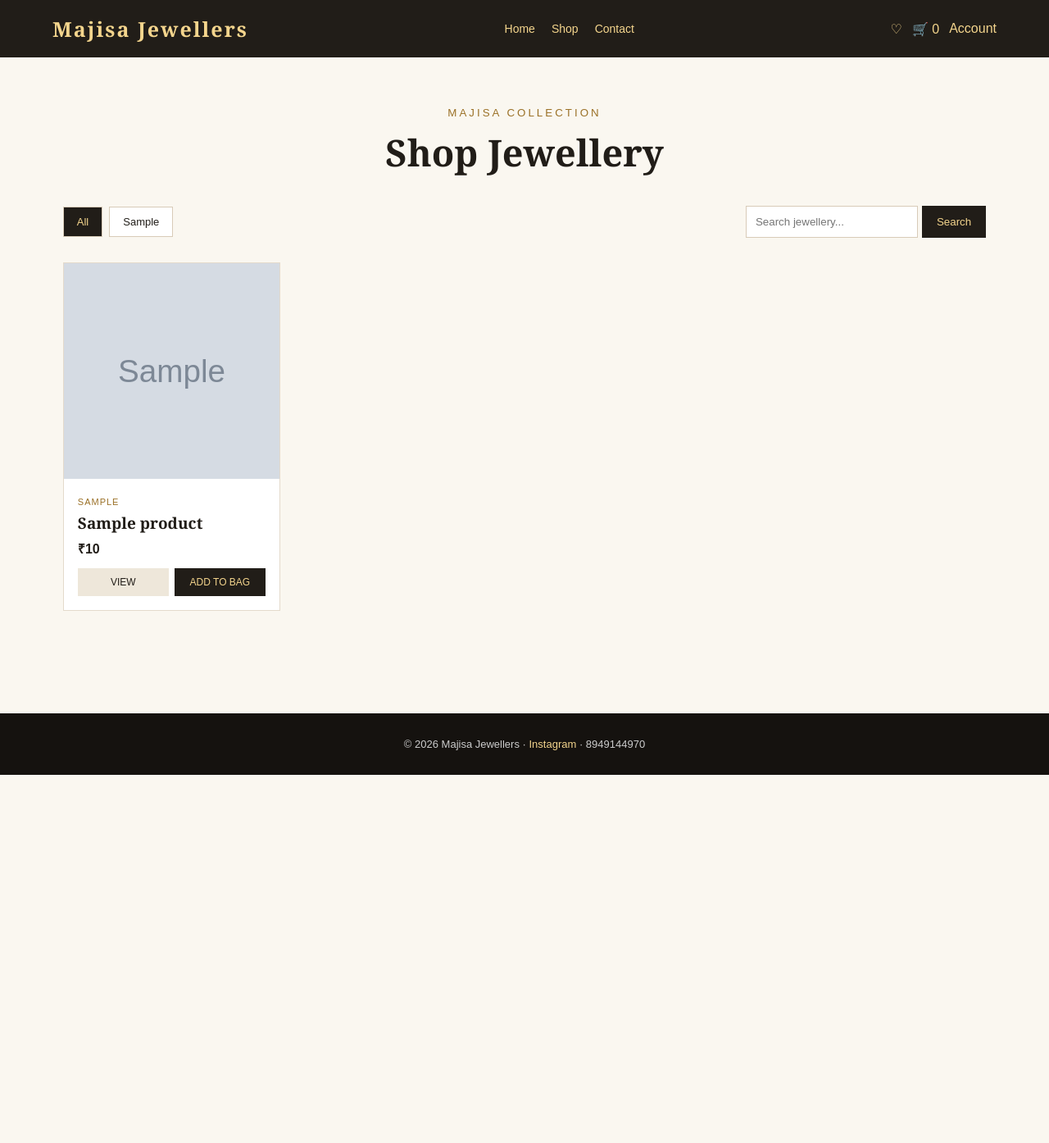
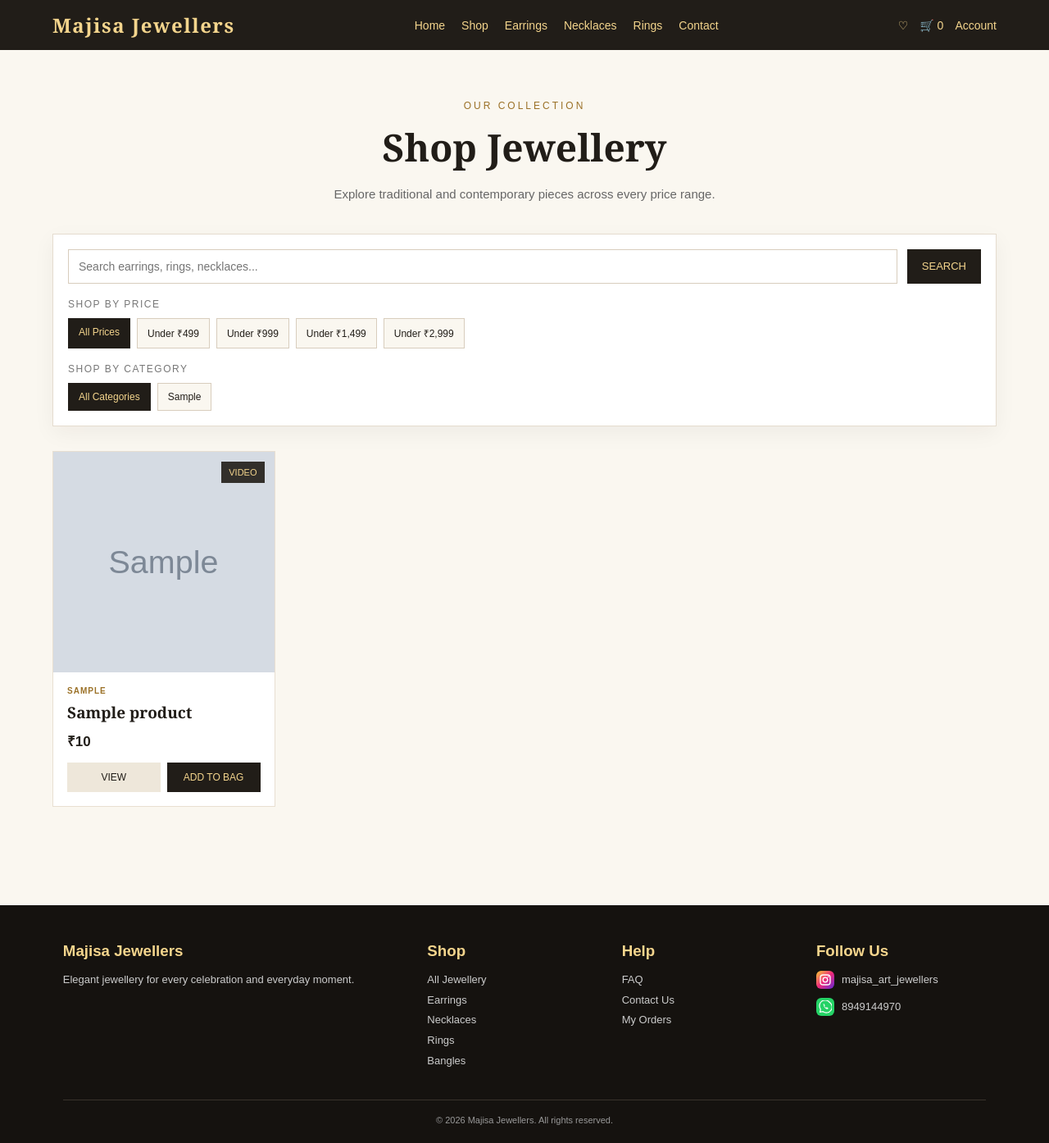
Before and after one commit to kssoni52205-dev/majisa-jewellers, a Flask app: page /products in a window 1280 px wide. Shown: the whole page at 82% size. Before the commit the page ends 945 px from the top, so only its background shows below. Run offline with Flask 3, Linux system fonts and the light colour scheme; data comes from the database, SQL or seed files in the repository; tables that the repository leaves empty hold one stand-in row (values such as "Sample post"); grey boxes marked "Sample" are stand-in pictures.

Commit message:
Update products.html

```diff
--- a/templates/products.html
+++ b/templates/products.html
@@ -3,408 +3,183 @@
 <head>
 <meta charset="UTF-8">
 <meta name="viewport" content="width=device-width, initial-scale=1.0">
-
-    <title>Shop Jewellery | Majisa Jewellers</title>
-
+<title>Shop | Majisa Jewellers</title>
+<meta name="description" content="Shop elegant jewellery at Majisa Jewellers.">
 <style>
-        * {
-            box-sizing: border-box;
-            margin: 0;
-            padding: 0;
-        }
-
-        body {
-            background: #faf7f0;
-            color: #211d18;
-            font-family: Georgia, "Times New Roman", serif;
-        }
-
-        a {
-            color: inherit;
-            text-decoration: none;
-        }
-
-        header {
-            background: #211d18;
-            color: #f4d58d;
-            padding: 18px 5%;
-            display: flex;
-            justify-content: space-between;
-            align-items: center;
-            gap: 20px;
-        }
-
-        .brand {
-            font-size: 25px;
-            font-weight: bold;
-            letter-spacing: 2px;
-        }
-
-        nav {
-            display: flex;
-            gap: 20px;
-            font-family: Arial, sans-serif;
-            font-size: 14px;
-        }
-
-        .actions {
-            font-family: Arial, sans-serif;
-            display: flex;
-            gap: 12px;
-        }
-
-        .page {
-            padding: 55px 6%;
-        }
-
-        .heading {
-            text-align: center;
-            margin-bottom: 35px;
-        }
-
-        .heading small {
-            color: #9b7127;
-            font-family: Arial, sans-serif;
-            letter-spacing: 3px;
-            text-transform: uppercase;
-        }
-
-        .heading h1 {
-            font-size: 45px;
-            margin-top: 8px;
-        }
-
-        .toolbar {
-            display: flex;
-            justify-content: space-between;
-            align-items: center;
-            gap: 15px;
-            margin-bottom: 30px;
-            flex-wrap: wrap;
-        }
-
-        .categories {
-            display: flex;
-            gap: 8px;
-            flex-wrap: wrap;
-        }
-
-        .category {
-            border: 1px solid #d8cbb8;
-            padding: 10px 16px;
-            font-family: Arial, sans-serif;
-            font-size: 13px;
-            background: white;
-        }
-
-        .category.active,
-        .category:hover {
-            background: #211d18;
-            color: #f4d58d;
-        }
-
-        .search {
-            display: flex;
-            gap: 5px;
-        }
-
-        .search input {
-            width: 210px;
-            padding: 11px;
-            border: 1px solid #d8cbb8;
-            outline: none;
-        }
-
-        .search button {
-            padding: 11px 18px;
-            border: 0;
-            background: #211d18;
-            color: #f4d58d;
-            cursor: pointer;
-        }
-
-        .products {
-            display: grid;
-            grid-template-columns: repeat(4, 1fr);
-            gap: 22px;
-        }
-
-        .product {
-            background: white;
-            border: 1px solid #e4dacb;
-        }
-
-        .product img,
-        .no-image {
-            width: 100%;
-            aspect-ratio: 1 / 1;
-            object-fit: cover;
-            background: #eee7da;
-        }
-
-        .info {
-            padding: 17px;
-        }
-
-        .category-name {
-            color: #9b7127;
-            font-family: Arial, sans-serif;
-            font-size: 11px;
-            text-transform: uppercase;
-            letter-spacing: 1px;
-        }
-
-        h2 {
-            font-size: 19px;
-            margin: 7px 0;
-        }
-
-        .price {
-            font-family: Arial, sans-serif;
-            font-weight: bold;
-            margin-bottom: 13px;
-        }
-
-        .buttons {
-            display: flex;
-            gap: 7px;
-        }
-
-        .btn {
-            flex: 1;
-            text-align: center;
-            padding: 10px 5px;
-            font-family: Arial, sans-serif;
-            font-size: 12px;
-            background: #211d18;
-            color: #f4d58d;
-        }
-
-        .btn.light {
-            background: #eee7da;
-            color: #211d18;
-        }
-
-        .empty {
-            grid-column: 1 / -1;
-            text-align: center;
-            padding: 70px 20px;
-            font-family: Arial, sans-serif;
-        }
-
-        footer {
-            margin-top: 70px;
-            background: #15120f;
-            color: #ccc;
-            padding: 30px 6%;
-            text-align: center;
-            font-family: Arial, sans-serif;
-            font-size: 13px;
-        }
-
-        footer a {
-            color: #f4d58d;
-        }
-
-        @media (max-width: 950px) {
-            .products {
-                grid-template-columns: repeat(3, 1fr);
-            }
-
-            nav {
-                display: none;
-            }
-        }
-
-        @media (max-width: 650px) {
-            .products {
-                grid-template-columns: repeat(2, 1fr);
-            }
-
-            .heading h1 {
-                font-size: 34px;
-            }
-
-            .search {
-                width: 100%;
-            }
-
-            .search input {
-                flex: 1;
-                width: auto;
-            }
-        }
-
-        @media (max-width: 430px) {
-            .products {
-                grid-template-columns: 1fr;
-            }
-        }
+*{box-sizing:border-box;margin:0;padding:0}
+html{scroll-behavior:smooth}
+body{background:#faf7f0;color:#211d18;font-family:Georgia,"Times New Roman",serif}
+a{text-decoration:none;color:inherit}
+img{max-width:100%}
+header{background:#211d18;color:#f4d58d;padding:14px 5%;display:flex;align-items:center;justify-content:space-between;gap:20px;position:sticky;top:0;z-index:1000}
+.brand{font-size:24px;font-weight:bold;letter-spacing:1.5px}
+nav{display:flex;gap:20px;font:14px Arial,sans-serif}
+nav a,.actions a{transition:.25s}
+nav a:hover,.actions a:hover{color:#fff}
+.actions{display:flex;gap:14px;font:14px Arial,sans-serif}
+.page{max-width:1300px;margin:auto;padding:55px 5%}
+.page-head{text-align:center;margin-bottom:35px}
+.page-head small{color:#9b7127;font:12px Arial,sans-serif;letter-spacing:3px;text-transform:uppercase}
+.page-head h1{font-size:46px;margin-top:10px}
+.page-head p{max-width:650px;margin:14px auto 0;color:#666;font:15px/1.7 Arial,sans-serif}
+.shop-tools{background:#fff;border:1px solid #e5dccf;padding:18px;margin-bottom:30px;box-shadow:0 8px 25px rgba(33,29,24,.05)}
+.tool-row{display:flex;gap:12px;flex-wrap:wrap}
+.search-box{flex:1 1 260px}
+input{width:100%;padding:12px;border:1px solid #d8cdbd;background:#fff;color:#211d18;font:14px Arial,sans-serif}
+.tool-button{border:0;background:#211d18;color:#f4d58d;padding:12px 18px;font:13px Arial,sans-serif;cursor:pointer}
+.tool-button:hover{background:#9b7127;color:#fff}
+.filter-title{font:12px Arial,sans-serif;color:#777;text-transform:uppercase;letter-spacing:1.5px;margin:18px 0 10px}
+.price-links,.category-links{display:flex;gap:8px;flex-wrap:wrap}
+.filter-link{padding:9px 12px;border:1px solid #d8cdbd;font:12px Arial,sans-serif;background:#faf7f0}
+.filter-link.active,.filter-link:hover{background:#211d18;color:#f4d58d;border-color:#211d18}
+.products{display:grid;grid-template-columns:repeat(4,1fr);gap:22px}
+.product{background:#fff;border:1px solid #e8dfd1;overflow:hidden;opacity:0;transform:translateY(24px);animation:cardIn .7s ease forwards;transition:.28s}
+.product:hover{transform:translateY(-6px);box-shadow:0 16px 30px rgba(33,29,24,.11)}
+.product-media{position:relative;background:#eee7da;overflow:hidden}
+.product-image{width:100%;aspect-ratio:1/1;object-fit:cover;display:block;transition:transform .55s ease}
+.product:hover .product-image{transform:scale(1.045)}
+.sale-badge{position:absolute;top:12px;left:12px;z-index:2;background:#b3342f;color:#fff;padding:7px 9px;font:bold 11px Arial,sans-serif}
+.video-badge{position:absolute;right:12px;top:12px;z-index:2;background:rgba(33,29,24,.9);color:#f4d58d;padding:7px 9px;font:11px Arial,sans-serif}
+.product-info{padding:17px}
+.category{color:#9b7127;font:bold 10px Arial,sans-serif;text-transform:uppercase;letter-spacing:1px}
+.product h3{font-size:19px;margin:8px 0 10px}
+.price{display:flex;align-items:center;gap:8px;flex-wrap:wrap;margin-bottom:15px;font:bold 17px Arial,sans-serif}
+.old-price{color:#999;text-decoration:line-through;font:13px Arial,sans-serif}
+.discount-text{color:#b3342f;font:12px Arial,sans-serif}
+.buttons{display:flex;gap:8px}
+.button{flex:1;text-align:center;padding:11px 8px;background:#211d18;color:#f4d58d;font:12px Arial,sans-serif}
+.button.light{background:#eee7da;color:#211d18}
+.button:hover{background:#9b7127;color:#fff}
+.button.light:hover{background:#d9cfbe;color:#211d18}
+.empty{background:#fff;border:1px solid #e4dbcc;padding:65px 20px;text-align:center;color:#777;font:14px Arial,sans-serif}
+footer{background:#15120f;color:#ccc;padding:45px 6% 22px;margin-top:65px;font-family:Arial,sans-serif}
+.footer-grid{display:grid;grid-template-columns:2fr 1fr 1fr 1fr;gap:30px;margin-bottom:35px}
+footer h3{color:#f4d58d;margin-bottom:12px}
+footer p,footer a{font-size:13px;line-height:1.9;color:#ccc}
+footer a:hover{color:#f4d58d}
+.social-link{display:flex;align-items:center;gap:9px;margin-bottom:8px}
+.social-icon{width:22px;height:22px;display:inline-flex;align-items:center;justify-content:center;border-radius:6px;flex-shrink:0}
+.social-svg{width:16px;height:16px;display:block}
+.instagram-icon{background:linear-gradient(135deg,#f9ce34,#ee2a7b,#6228d7);color:#fff}
+.whatsapp-icon{background:#25D366;color:#fff}
+.copyright{border-top:1px solid #39332c;padding-top:18px;text-align:center;font-size:11px;color:#999}
+@keyframes cardIn{to{opacity:1;transform:translateY(0)}}
+@media(max-width:1000px){.products{grid-template-columns:repeat(3,1fr)}.footer-grid{grid-template-columns:repeat(2,1fr)}}
+@media(max-width:760px){nav{display:none}.products{grid-template-columns:repeat(2,1fr)}.page{padding:40px 5%}.page-head h1{font-size:36px}}
+@media(max-width:520px){.products{grid-template-columns:1fr}.footer-grid{grid-template-columns:1fr}.brand{font-size:18px}.actions{font-size:12px;gap:9px}}
 </style>
 </head>
-
 <body>
-
 <header>
-
-    <a href="/" class="brand">
-        Majisa Jewellers
-    </a>
-
+<a href="/" class="brand">Majisa Jewellers</a>
 <nav>
-        <a href="/">Home</a>
-        <a href="/products">Shop</a>
+<a href="/">Home</a><a href="/products">Shop</a>
+<a href="/products?category=Earrings">Earrings</a>
+<a href="/products?category=Necklaces">Necklaces</a>
+<a href="/products?category=Rings">Rings</a>
 <a href="/contact">Contact</a>
 </nav>
+<div class="actions"><a href="/wishlist">♡</a><a href="/cart">🛒 {{ cart_count }}</a><a href="/login">Account</a></div>
+</header>
 
-    <div class="actions">
-        <a href="/wishlist">♡</a>
-        <a href="/cart">🛒 {{ cart_count }}</a>
-        <a href="/login">Account</a>
+<main class="page">
+<section class="page-head">
+<small>Our Collection</small>
+<h1>Shop Jewellery</h1>
+<p>Explore traditional and contemporary pieces across every price range.</p>
+</section>
+
+<section class="shop-tools">
+<form method="GET" action="/products">
+{% if selected_category %}<input type="hidden" name="category" value="{{ selected_category }}">{% endif %}
+<div class="tool-row">
+<div class="search-box"><input type="search" name="search" value="{{ search }}" placeholder="Search earrings, rings, necklaces..."></div>
+<button class="tool-button" type="submit">SEARCH</button>
+</div>
+</form>
+
+<div class="filter-title">Shop by Price</div>
+<div class="price-links">
+<a href="/products{% if selected_category %}?category={{ selected_category|urlencode }}{% endif %}" class="filter-link {% if not selected_price_max %}active{% endif %}">All Prices</a>
+<a href="/products?price_max=499{% if selected_category %}&category={{ selected_category|urlencode }}{% endif %}" class="filter-link {% if selected_price_max == 499 %}active{% endif %}">Under ₹499</a>
+<a href="/products?price_max=999{% if selected_category %}&category={{ selected_category|urlencode }}{% endif %}" class="filter-link {% if selected_price_max == 999 %}active{% endif %}">Under ₹999</a>
+<a href="/products?price_max=1499{% if selected_category %}&category={{ selected_category|urlencode }}{% endif %}" class="filter-link {% if selected_price_max == 1499 %}active{% endif %}">Under ₹1,499</a>
+<a href="/products?price_max=2999{% if selected_category %}&category={{ selected_category|urlencode }}{% endif %}" class="filter-link {% if selected_price_max == 2999 %}active{% endif %}">Under ₹2,999</a>
 </div>
 
-</header>
+{% if categories %}
+<div class="filter-title">Shop by Category</div>
+<div class="category-links">
+<a href="/products{% if selected_price_max %}?price_max={{ selected_price_max }}{% endif %}" class="filter-link {% if not selected_category %}active{% endif %}">All Categories</a>
+{% for category in categories %}
+<a href="/products?category={{ category['category']|urlencode }}{% if selected_price_max %}&price_max={{ selected_price_max }}{% endif %}" class="filter-link {% if selected_category == category['category'] %}active{% endif %}">{{ category["category"] }}</a>
+{% endfor %}
+</div>
+{% endif %}
+</section>
 
-
-<main class="page">
-
-    <div class="heading">
-        <small>Majisa Collection</small>
-        <h1>Shop Jewellery</h1>
+{% if products %}
+<section class="products">
+{% for product in products %}
+<article class="product" style="animation-delay:{{ loop.index0 * 0.06 }}s;">
+<div class="product-media">
+{% if product["image"] %}
+<img class="product-image" src="{{ url_for('static', filename='images/' + product['image']) }}" alt="{{ product['name'] }}" loading="lazy">
+{% else %}
+<div class="product-image"></div>
+{% endif %}
+{% if product["discount"] and product["discount"] > 0 %}
+<span class="sale-badge">{{ "%.0f"|format(product["discount"]) }}% OFF</span>
+{% elif product["old_price"] and product["old_price"] > product["price"] %}
+<span class="sale-badge">SALE</span>
+{% endif %}
+{% if product["video"] %}<span class="video-badge">VIDEO</span>{% endif %}
 </div>
-
-
-    <div class="toolbar">
-
-        <div class="categories">
-
-            <a
-                href="/products"
-                class="category {% if not selected_category %}active{% endif %}"
-            >
-                All
-            </a>
-
-            {% for category in categories %}
-
-            <a
-                href="/products?category={{ category['category'] }}"
-                class="category {% if selected_category == category['category'] %}active{% endif %}"
-            >
-                {{ category['category'] }}
-            </a>
-
+<div class="product-info">
+<div class="category">{{ product["category"] }}</div>
+<h3>{{ product["name"] }}</h3>
+<div class="price">
+<span>₹{{ "%.0f"|format(product["price"]) }}</span>
+{% if product["old_price"] and product["old_price"] > product["price"] %}
+<span class="old-price">₹{{ "%.0f"|format(product["old_price"]) }}</span>
+{% endif %}
+{% if product["discount"] and product["discount"] > 0 %}
+<span class="discount-text">{{ "%.0f"|format(product["discount"]) }}% OFF</span>
+{% endif %}
+</div>
+<div class="buttons">
+<a href="/product/{{ product['id'] }}" class="button light">VIEW</a>
+<a href="/cart/add/{{ product['id'] }}" class="button">ADD TO BAG</a>
+</div>
+</div>
+</article>
 {% endfor %}
-
-        </div>
-
-
-        <form action="/search" method="GET" class="search">
-
-            <input
-                type="text"
-                name="q"
-                placeholder="Search jewellery..."
-                value="{{ search }}"
-            >
-
-            <button type="submit">
-                Search
-            </button>
-
-        </form>
-
-    </div>
-
-
-    <div class="products">
-
-        {% for product in products %}
-
-        <article class="product">
-
-            {% if product["image"] %}
-
-            <img
-                src="{{ url_for('static', filename='images/' + product['image']) }}"
-                alt="{{ product['name'] }}"
-            >
-
+</section>
 {% else %}
-
-            <div class="no-image"></div>
-
+<div class="empty">No jewellery found for this selection.</div>
 {% endif %}
-
-
-            <div class="info">
-
-                <div class="category-name">
-                    {{ product["category"] }}
-                </div>
-
-                <h2>
-                    {{ product["name"] }}
-                </h2>
-
-                <div class="price">
-                    ₹{{ "%.0f"|format(product["price"]) }}
-                </div>
-
-
-                <div class="buttons">
-
-                    <a
-                        href="/product/{{ product['id'] }}"
-                        class="btn light"
-                    >
-                        VIEW
-                    </a>
-
-                    <a
-                        href="/cart/add/{{ product['id'] }}"
-                        class="btn"
-                    >
-                        ADD TO BAG
-                    </a>
-
-                </div>
-
-            </div>
-
-        </article>
-
-        {% else %}
-
-        <div class="empty">
-
-            <h2>No jewellery found</h2>
-
-            <p>
-                Try another category or search.
-            </p>
-
-        </div>
-
-        {% endfor %}
-
-    </div>
-
 </main>
 
-
 <footer>
-
-    © 2026 Majisa Jewellers ·
-
-    <a href="https://instagram.com/majisa_art_jewellers"
-       target="_blank">
-        Instagram
-    </a>
-
-    · 8949144970
-
+<div class="footer-grid">
+<div><h3>Majisa Jewellers</h3><p>Elegant jewellery for every celebration and everyday moment.</p></div>
+<div><h3>Shop</h3><a href="/products">All Jewellery</a><br><a href="/products?category=Earrings">Earrings</a><br><a href="/products?category=Necklaces">Necklaces</a><br><a href="/products?category=Rings">Rings</a><br><a href="/products?category=Bangles">Bangles</a></div>
+<div><h3>Help</h3><a href="/faq">FAQ</a><br><a href="/contact">Contact Us</a><br><a href="/orders">My Orders</a></div>
+<div><h3>Follow Us</h3>
+<a href="https://instagram.com/majisa_art_jewellers" target="_blank" rel="noopener noreferrer" class="social-link">
+<span class="social-icon instagram-icon"><svg class="social-svg" viewBox="0 0 24 24" aria-hidden="true">
+<rect x="3" y="3" width="18" height="18" rx="5" fill="none" stroke="currentColor" stroke-width="2"/>
+<circle cx="12" cy="12" r="4.2" fill="none" stroke="currentColor" stroke-width="2"/>
+<circle cx="17.5" cy="6.5" r="1.2" fill="currentColor"/>
+</svg></span><span>majisa_art_jewellers</span></a>
+<a href="https://wa.me/918949144970" target="_blank" rel="noopener noreferrer" class="social-link">
+<span class="social-icon whatsapp-icon"><svg class="social-svg" viewBox="0 0 24 24" aria-hidden="true">
+<path d="M20.1 3.9A10 10 0 0 0 3.4 16.2L2.5 21.5l5.4-.9A10 10 0 1 0 20.1 3.9Z" fill="none" stroke="currentColor" stroke-width="1.8"/>
+<path d="M8.2 7.4c.2-.4.5-.5.9-.5h.8c.2 0 .5.1.6.4l.8 1.9c.1.2.1.5 0 .7l-.6.8c-.1.2-.1.4 0 .6.5.9 1.2 1.6 2.1 2.1.2.1.4.1.6-.1l.8-.6c.2-.1.5-.1.7 0l1.9.8c.3.1.4.3.4.6v.8c0 .4-.2.7-.5.9-.4.2-1 .3-1.5.2-1.2-.2-2.6-.9-3.8-2.1-1.2-1.2-1.9-2.6-2.1-3.8-.1-.5 0-1.1.2-1.5Z" fill="currentColor"/>
+</svg></span><span>8949144970</span></a>
+</div>
+</div>
+<div class="copyright">© 2026 Majisa Jewellers. All rights reserved.</div>
 </footer>
-
 </body>
 </html>
```
Lines whose indentation alone changed are shown as unchanged.
